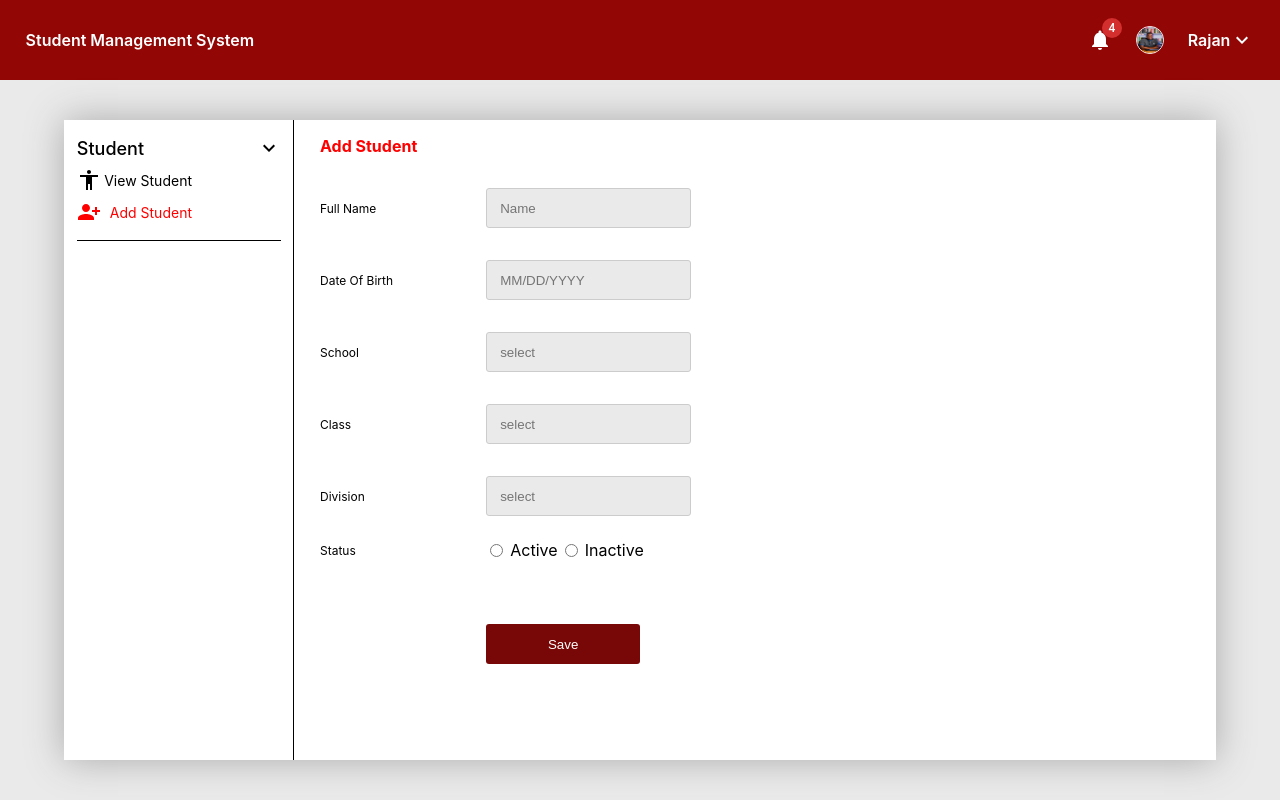
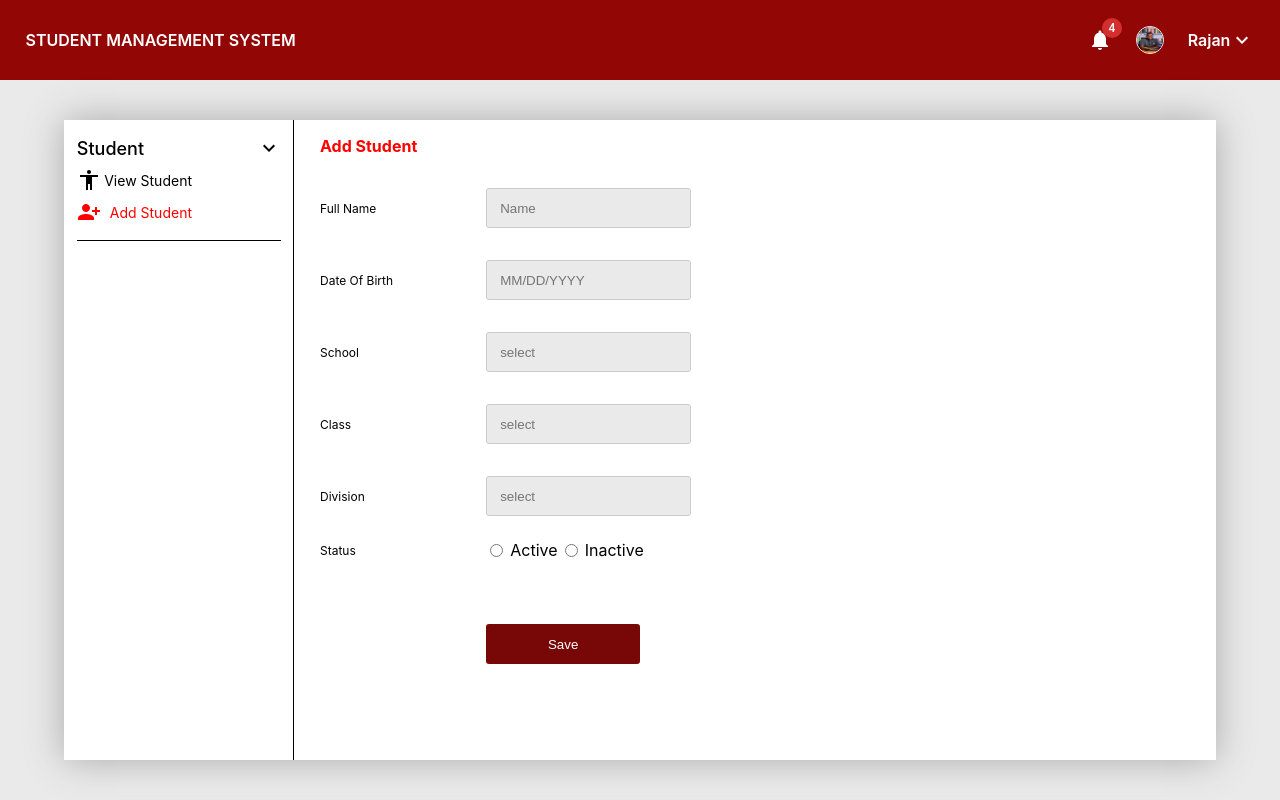
Before and after one commit to rajeshmn47/tunica-labs, a React (Create React App) app: page /addstudent in a window 1280 px wide. Built offline with nearby package versions, Linux system fonts and the light colour scheme.

Commit message:
added download csv

```diff
--- a/src/components/addstudent.js
+++ b/src/components/addstudent.js
@@ -87,7 +87,7 @@ else{
   <>
 
   <div className='navbar'>
-    Student Management System
+    STUDENT MANAGEMENT SYSTEM
     <div className='navbar_right'>
     <Badge badgeContent={4} color="error">
     <NotificationsIcon/>
```
